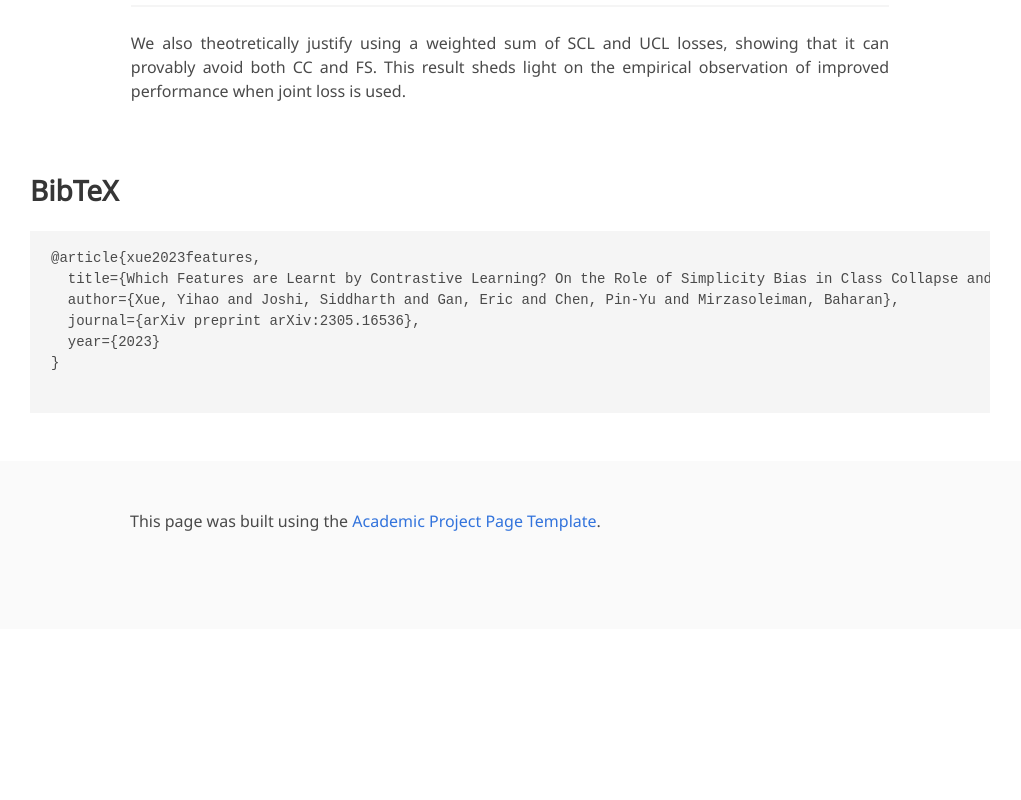
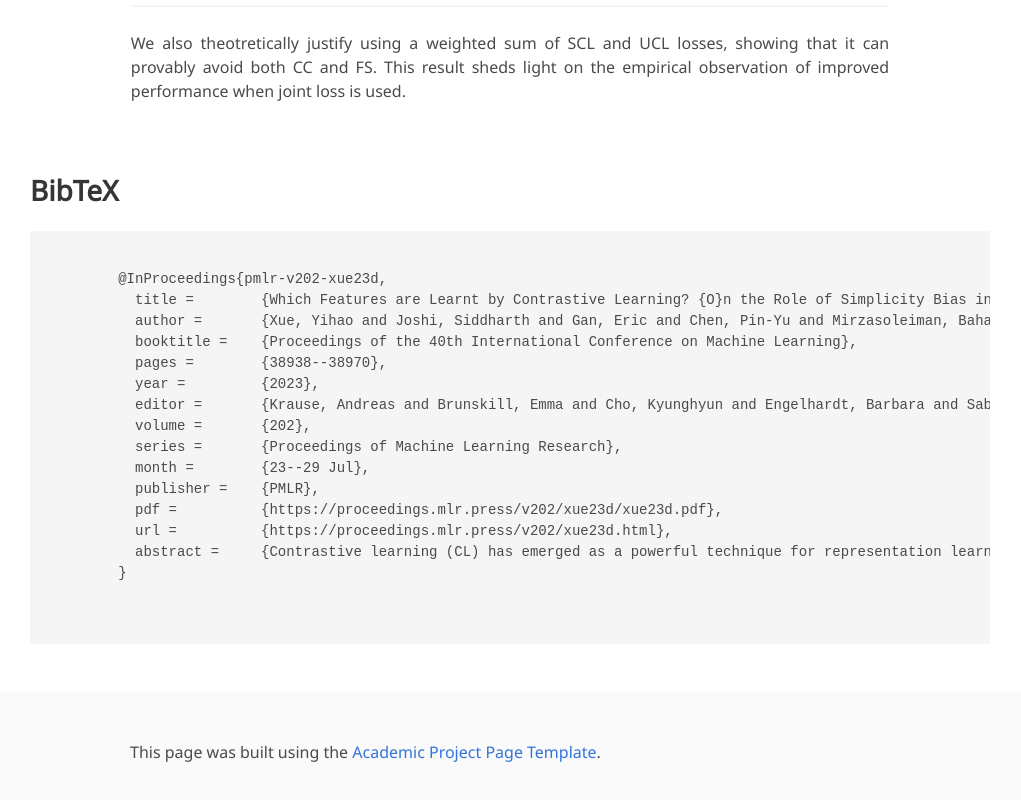
Before and after one commit to sjoshi804/icml-cc-fs, a plain HTML site: page index.html in a window 1280 px wide. Shown: the part 3253-4053 px from the top of the page, without its empty margins (130-1151 px from the left). Before the commit the page ends 3882 px from the top, so only its background shows below. Drawn offline with nearby package versions, Linux system fonts and the light colour scheme; some icons are missing; a web font is replaced by a local one.

Commit message:
bibtex and links updated

```diff
--- a/index.html
+++ b/index.html
@@ -74,7 +74,7 @@
                     <div class="publication-links">
                          <!-- Arxiv PDF link -->
                       <span class="link-block">
-                        <a href="https://arxiv.org/abs/2305.16536" target="_blank"
+                        <a href="https://proceedings.mlr.press/v202/xue23d.html" target="_blank"
                         class="external-link button is-normal is-rounded is-dark">
                         <span class="icon">
                           <i class="fas fa-file-pdf"></i>
@@ -221,12 +221,23 @@ End youtube video -->
   <section class="section" id="BibTeX">
     <div class="container is-max-desktop content">
       <h2 class="title">BibTeX</h2>
-      <pre><code>@article{xue2023features,
-  title={Which Features are Learnt by Contrastive Learning? On the Role of Simplicity Bias in Class Collapse and Feature Suppression},
-  author={Xue, Yihao and Joshi, Siddharth and Gan, Eric and Chen, Pin-Yu and Mirzasoleiman, Baharan},
-  journal={arXiv preprint arXiv:2305.16536},
-  year={2023}
-}
+      <pre><code>
+        @InProceedings{pmlr-v202-xue23d,
+          title = 	 {Which Features are Learnt by Contrastive Learning? {O}n the Role of Simplicity Bias in Class Collapse and Feature Suppression},
+          author =       {Xue, Yihao and Joshi, Siddharth and Gan, Eric and Chen, Pin-Yu and Mirzasoleiman, Baharan},
+          booktitle = 	 {Proceedings of the 40th International Conference on Machine Learning},
+          pages = 	 {38938--38970},
+          year = 	 {2023},
+          editor = 	 {Krause, Andreas and Brunskill, Emma and Cho, Kyunghyun and Engelhardt, Barbara and Sabato, Sivan and Scarlett, Jonathan},
+          volume = 	 {202},
+          series = 	 {Proceedings of Machine Learning Research},
+          month = 	 {23--29 Jul},
+          publisher =    {PMLR},
+          pdf = 	 {https://proceedings.mlr.press/v202/xue23d/xue23d.pdf},
+          url = 	 {https://proceedings.mlr.press/v202/xue23d.html},
+          abstract = 	 {Contrastive learning (CL) has emerged as a powerful technique for representation learning, with or without label supervision. However, supervised CL is prone to collapsing representations of subclasses within a class by not capturing all their features, and unsupervised CL may suppress harder class-relevant features by focusing on learning easy class-irrelevant features; both significantly compromise representation quality. Yet, there is no theoretical understanding of <em>class collapse</em> or <em>feature suppression</em> at <em>test</em> time. We provide the first unified theoretically rigorous framework to determine <em>which</em> features are learnt by CL. Our analysis indicate that, perhaps surprisingly, bias of (stochastic) gradient descent towards finding simpler solutions is a key factor in collapsing subclass representations and suppressing harder class-relevant features. Moreover, we present increasing embedding dimensionality and improving the quality of data augmentations as two theoretically motivated solutions to feature suppression. We also provide the first theoretical explanation for why employing supervised and unsupervised CL together yields higher-quality representations, even when using commonly-used stochastic gradient methods.}
+        }
+
       </code></pre>
     </div>
 </section>
```
